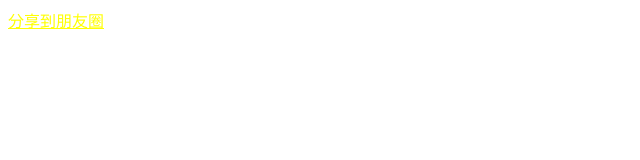
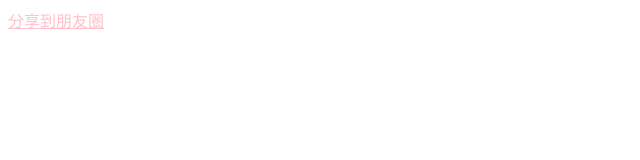
Before and after one commit to Maritime-cloud/share2, a website built with webpack: page index.html in a window 1280 px wide. Shown: the whole page, without its empty margins (0-640 px from the left). Built offline with nearby package versions, Linux system fonts and the light colour scheme.

Commit message:
Update index.html

```diff
--- a/index.html
+++ b/index.html
@@ -31,7 +31,7 @@
       top: 5%;
     }
     #share_btn{
-      color:yellow;
+      color:pink;
     }
         </style>
 
@@ -49,7 +49,7 @@
 <script src="http://res.wx.qq.com/open/js/jweixin-1.0.0.js" charset="utf-8"></script>
 <script type="text/javascript">
 
-
+isWeiXin()
 function isWeiXin(){
     var ua = window.navigator.userAgent.toLowerCase();
     if(ua.match(/MicroMessenger/i) == 'micromessenger' || ua.match(/_SQ_/i) == '_sq_'){
```
